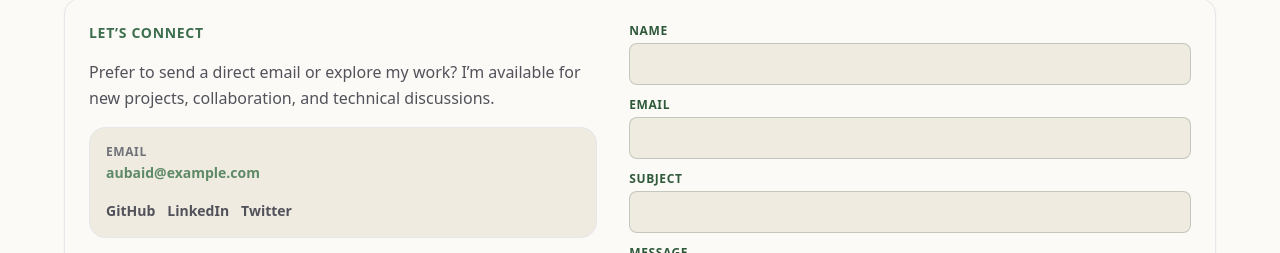
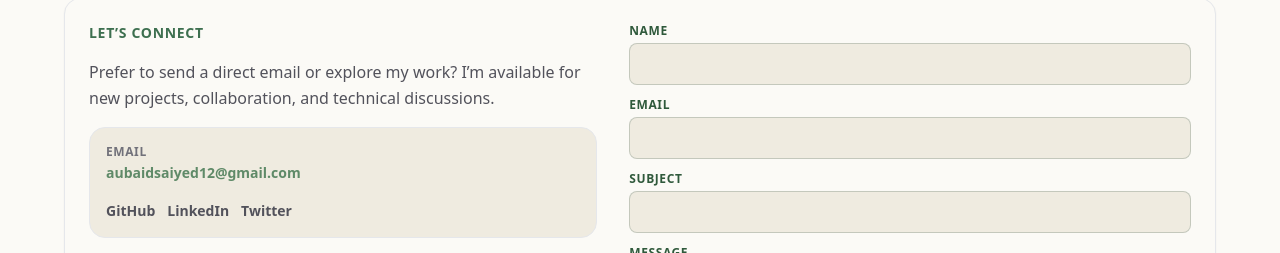
Before and after one commit to AubaidAhmedSaiyed/Portfolio, a React (Vite) app in the folder client/: page / in a window 1280 px wide. Shown: the part 9634-9887 px from the top of the page. Built offline with nearby package versions, Linux system fonts and the light colour scheme; no server answers; a small style sheet from the web is missing; the HTML template or start-up script is replaced by a standard one; a web font is replaced by a local one.

Commit message:
feat: added more features

```diff
--- a/client/src/data/siteData.js
+++ b/client/src/data/siteData.js
@@ -5,12 +5,12 @@ export const siteMeta = {
   tagline: 'Building user-centric products with backend depth, ML, and cloud-ready systems.',
   intro:
     'I am a B.Tech IT student graduating in 2028, exploring how technology can solve real-world problems through user-centric solutions with a growing focus on web engineering, backend infrastructure, AI/ML, and systems that scale without losing their human purpose.',
-  resume: '#',
+  resume: '/Resume_AubaidAhmed.pdf',
   profileImage: '/photo.jpeg',
-  email: 'aubaid@example.com',
-  github: 'https://github.com/aubaid',
-  linkedin: 'https://linkedin.com/in/aubaid',
-  twitter: 'https://twitter.com/aubaid',
+  email: 'aubaidsaiyed12@gmail.com',
+  github: 'https://github.com/AubaidAhmedSaiyed/',
+  linkedin: 'https://www.linkedin.com/in/aubaid-ahmed-saiyed/',
+  twitter: 'https://x.com/AubaidAhmedS',
   exploring: [
     'Backend Infrastructure',
     'AI / ML',
```
Also changed, not shown: 1 other file (tests, documents, lock files or other folders).
